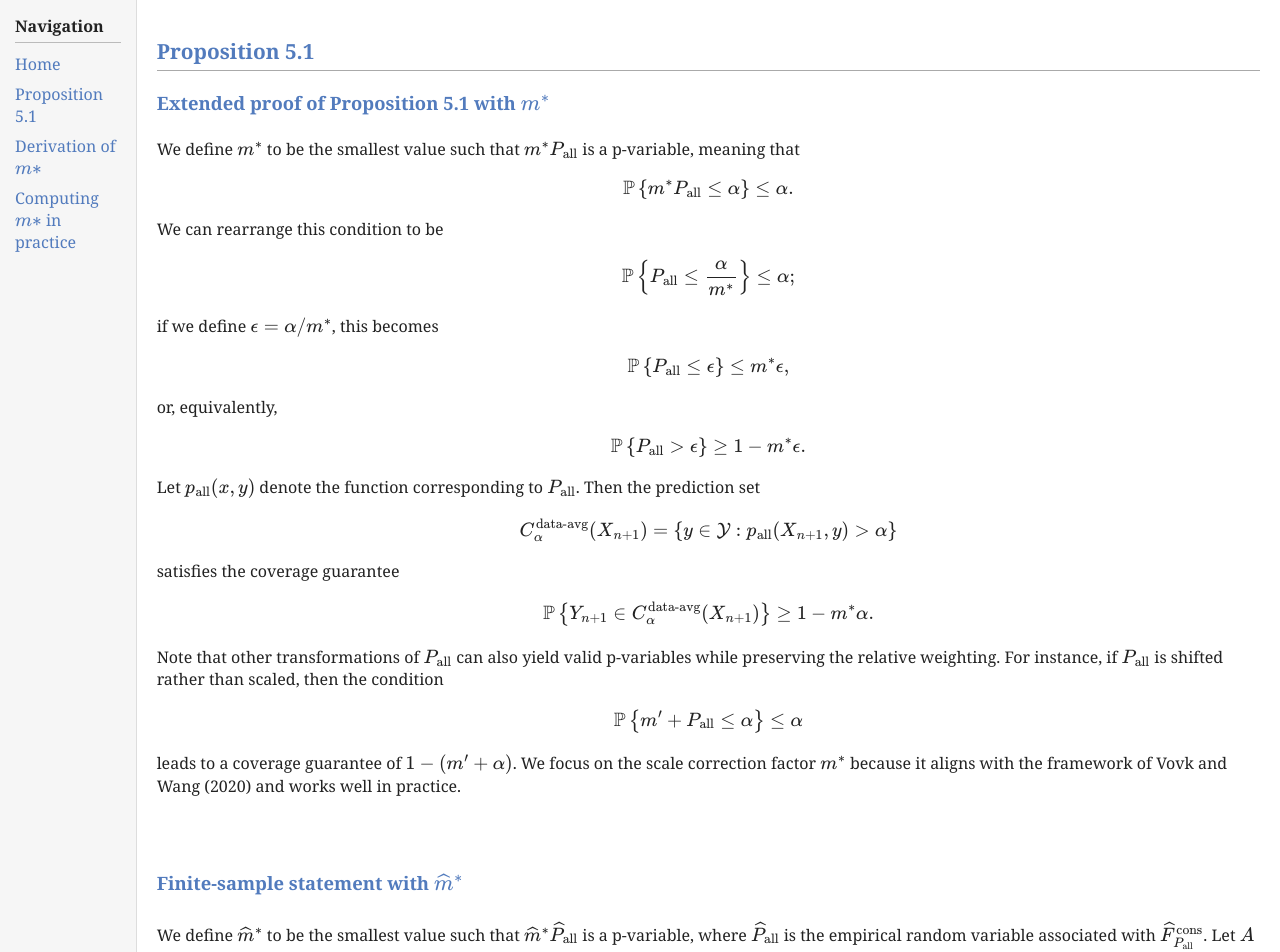
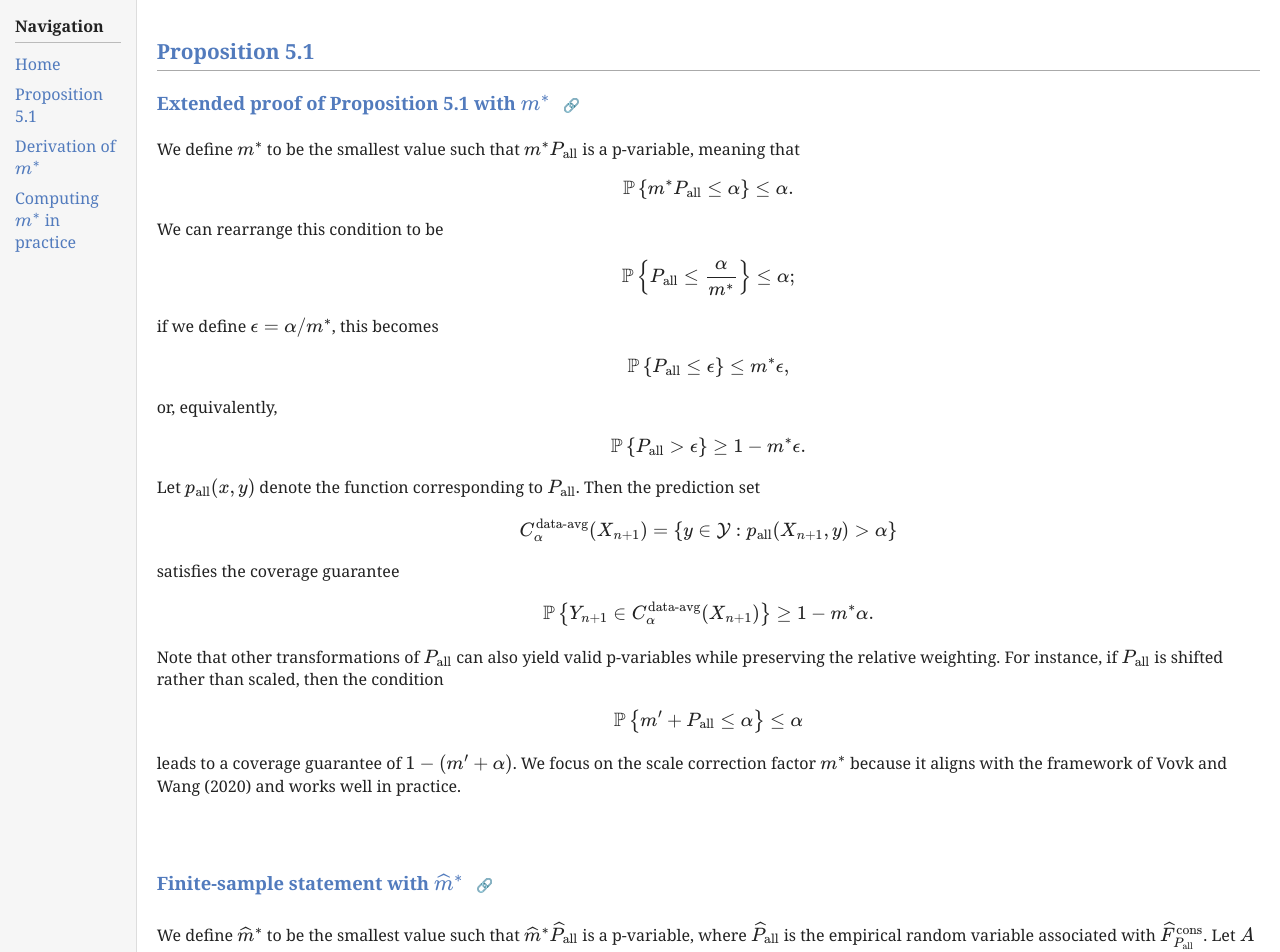
Before and after one commit to math-imposter/math-imposter.github.io, a Jekyll site: the page built from pages/proposition-5-1.html, in a window 1280 px wide. Shown: the top 952 px of the page. Built offline with Jekyll 4.4.1, drawn with Linux system fonts in a browser that asks for light colours.

Commit message:
those anchor links tho

```diff
--- a/_layouts/default.html
+++ b/_layouts/default.html
@@ -25,8 +25,8 @@
     <div class="menu-category">Navigation</div>
     <div class="menu-item"><a href="{{ "/" | relative_url }}">Home</a></div>
     <div class="menu-item"><a href="{{ "/proposition-5-1" | relative_url }}">Proposition 5.1</a></div>
-    <div class="menu-item"><a href="{{ "/mstar" | relative_url }}">Derivation of \(m*\)</a></div>
-    <div class="menu-item"><a href="{{ "/mstar-practice" | relative_url }}">Computing \(m*\) in practice</a></div>
+    <div class="menu-item"><a href="{{ "/mstar" | relative_url }}">Derivation of \(m^*\)</a></div>
+    <div class="menu-item"><a href="{{ "/mstar-practice" | relative_url }}">Computing \(m^*\) in practice</a></div>
   </div>
 
   <div id="layout-content">
--- a/assets/css/style.css
+++ b/assets/css/style.css
@@ -100,10 +100,11 @@ pre, code {
   margin-left: 8px;
   text-decoration: none;
   font-size: 0.75em;
-  visibility: hidden;
-  color: #aaa;
+  color: #666; /* consistent, subtle gray */
+  visibility: visible; /* always visible */
+  font-family: sans-serif;
 }
 
-h3:hover .anchor-link {
-  visibility: visible;
-}
+/*h3:hover .anchor-link {*/
+/*  visibility: visible;*/
+/*}*/
```
